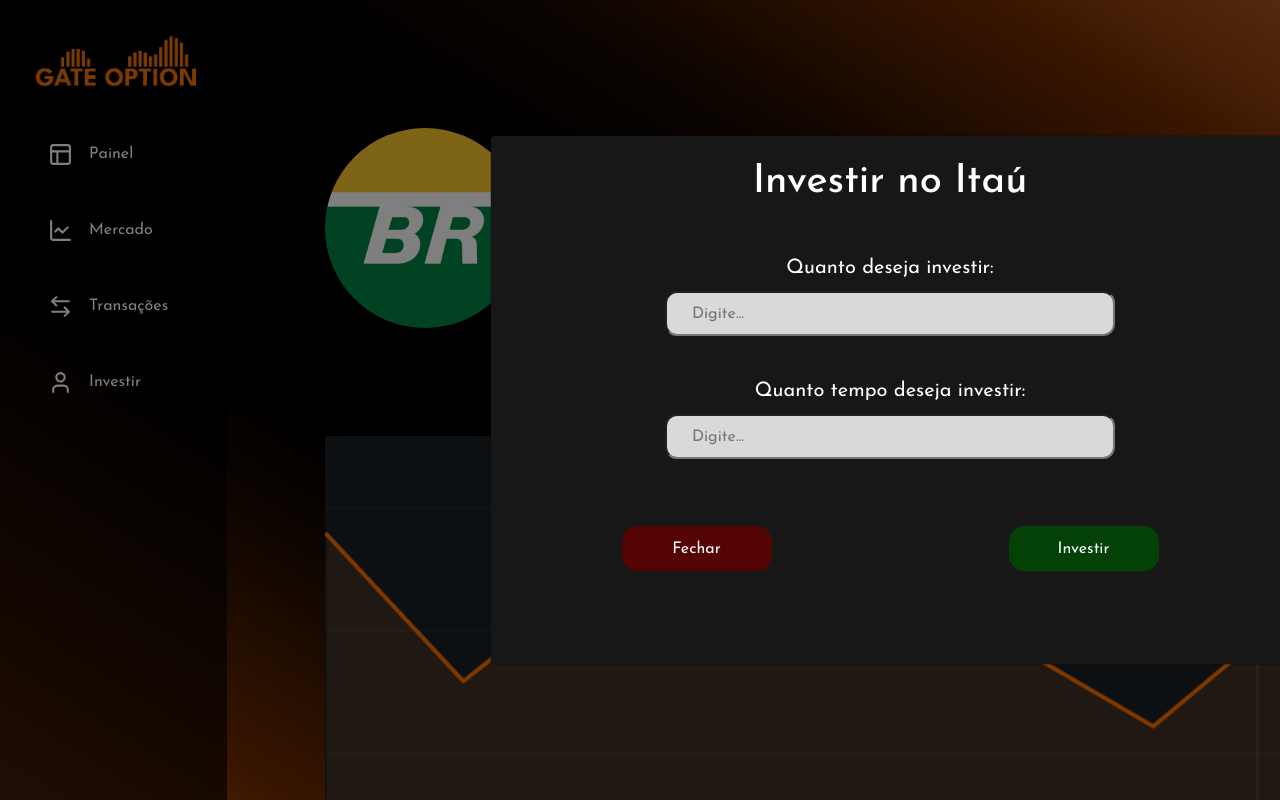
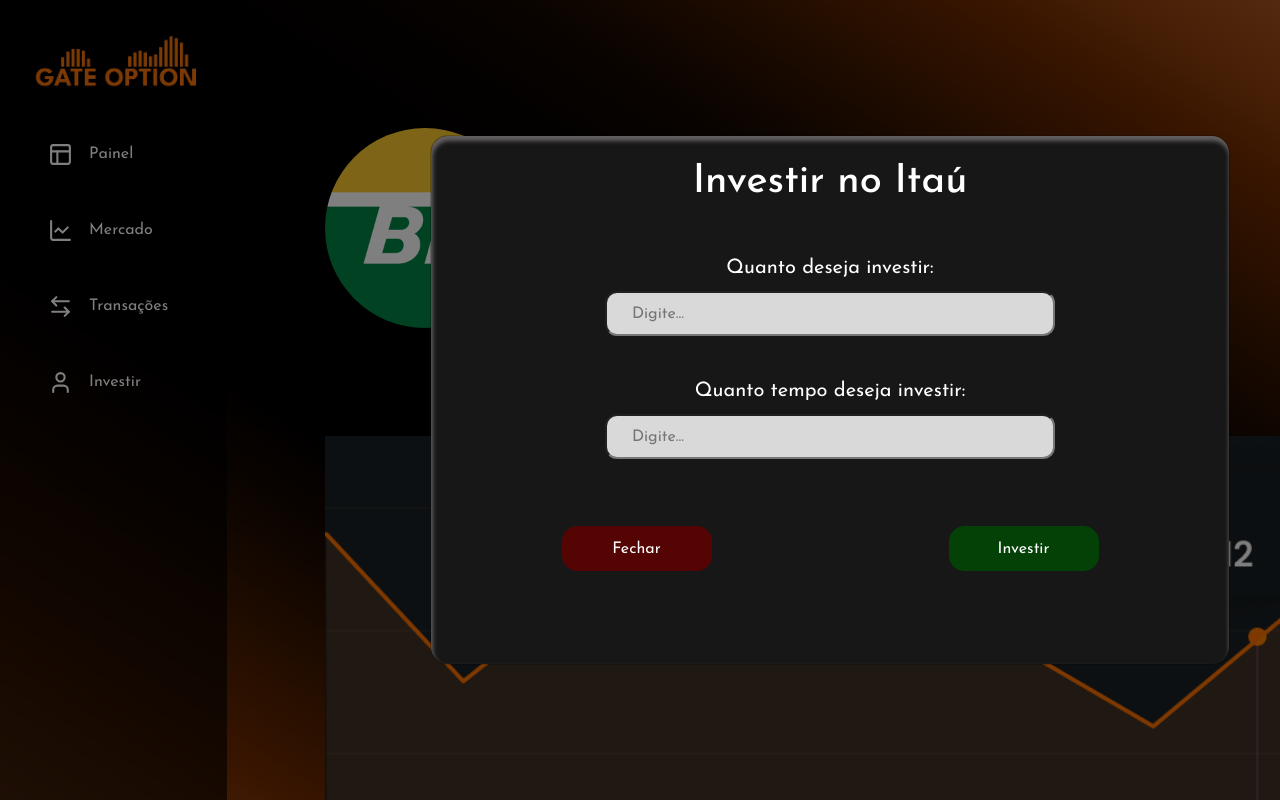
Before and after one commit to Heber-Wl/Investir, a PHP site: page /pages/investir.php in a window 1280 px wide, after a click on "INVESTIR". Run offline with PHP 8.4, Linux system fonts and the light colour scheme; some libraries are stand-ins or nearby versions.

Commit message:
ajuste no css do modal de investimento

```diff
--- a/assets/styles/investir.css
+++ b/assets/styles/investir.css
@@ -226,9 +226,10 @@ body {
 }
 
 .modal-content {
-
     background-color: #171717 !important;
     color: #fff;
+    box-shadow: 1px 4px 4px 1px rgb(100, 96, 96) inset;
+    border-radius: 18px !important;
 }
 
 .input-modal.investimento {
@@ -265,7 +266,7 @@ body {
 }
 
 .modal-dialog {
-    padding-left: 350px !important;
+    padding-left: 290px !important;
     max-width: 1000px !important;
 }
 
```
